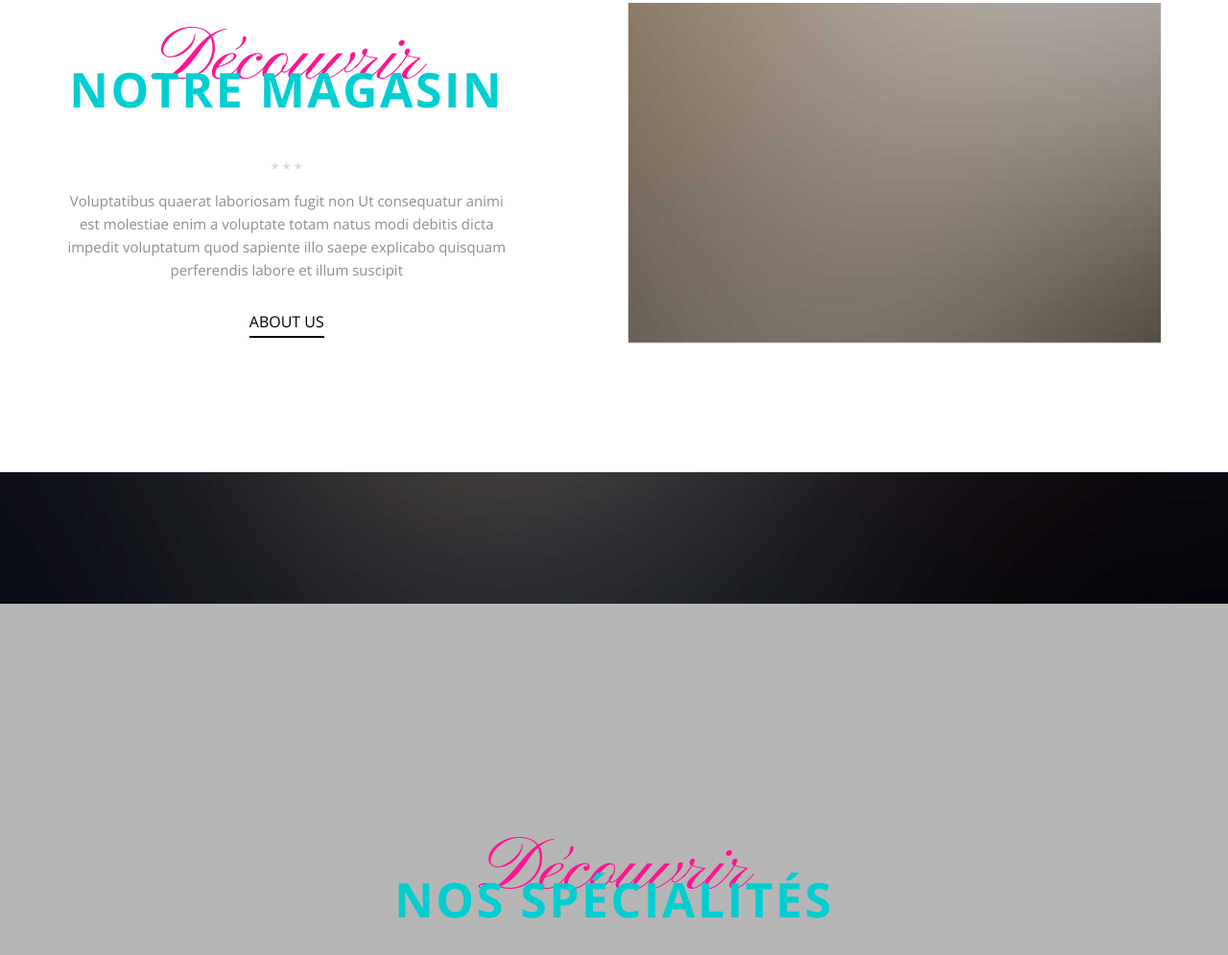
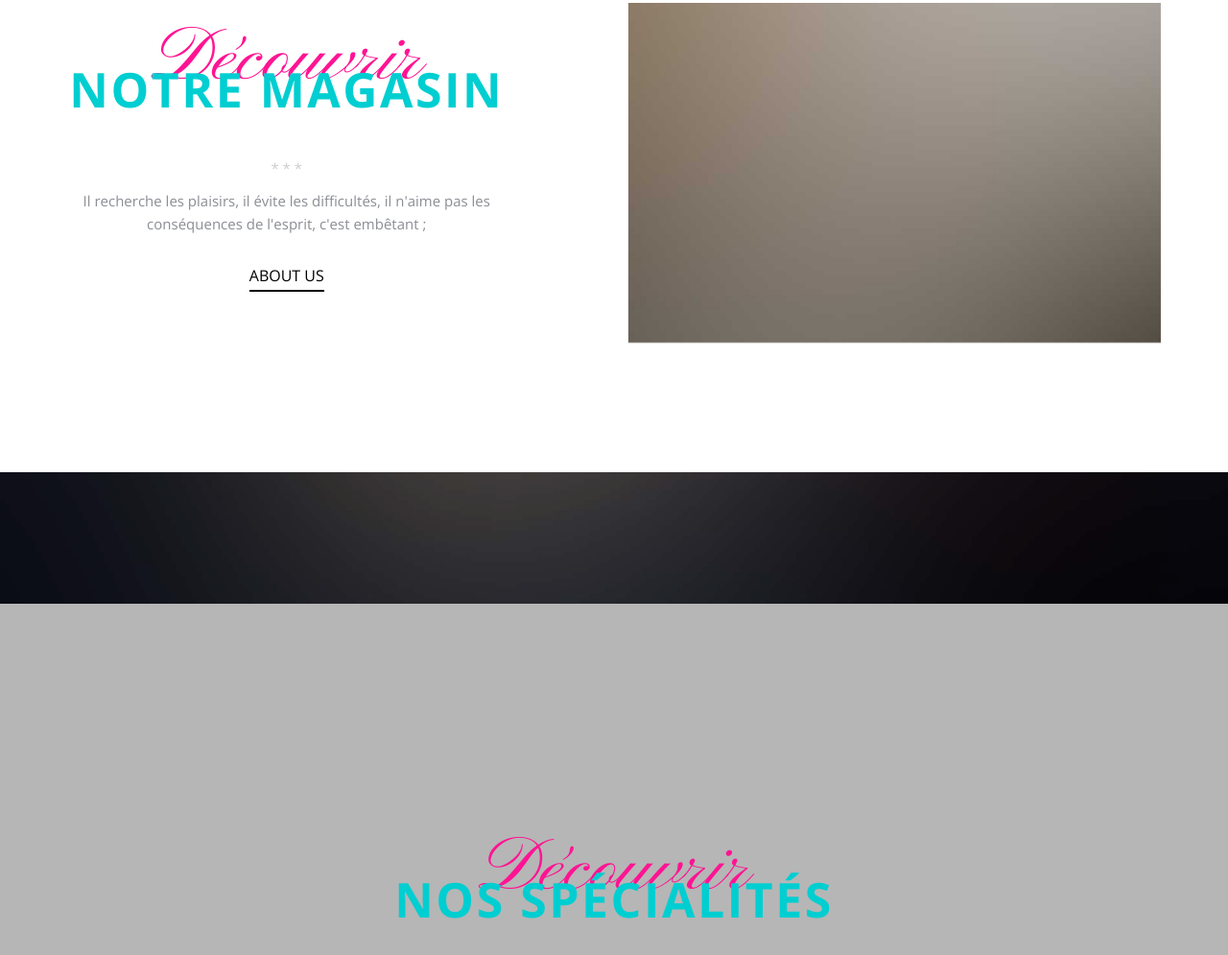
Before and after one commit to Lou-AnneGuillotel/SiteResto, a website: page index.html in a window 1280 px wide. Shown: the part 852-1847 px from the top of the page at 96% size. Drawn offline with nearby package versions, Linux system fonts and the light colour scheme; files whose address does not match are found by name.

Commit message:
Nouveau texte

```diff
--- a/index.html
+++ b/index.html
@@ -99,7 +99,7 @@
               <h3 class="secondary-heading">Notre magasin</h3>
               <span class="seperator">* * *</span>
             </div>
-            <p>Voluptatibus quaerat laboriosam fugit non Ut consequatur animi est molestiae enim a voluptate totam natus modi debitis dicta impedit voluptatum quod sapiente illo saepe explicabo quisquam perferendis labore et illum suscipit</p>
+            <p>Il recherche les plaisirs, il évite les difficultés, il n'aime pas les conséquences de l'esprit, c'est embêtant ;</p>
             <p><a href="#" class="probootstrap-custom-link">About Us</a></p>
           </div>
           <div class="col-md-6 col-md-push-1 probootstrap-animate">
```
